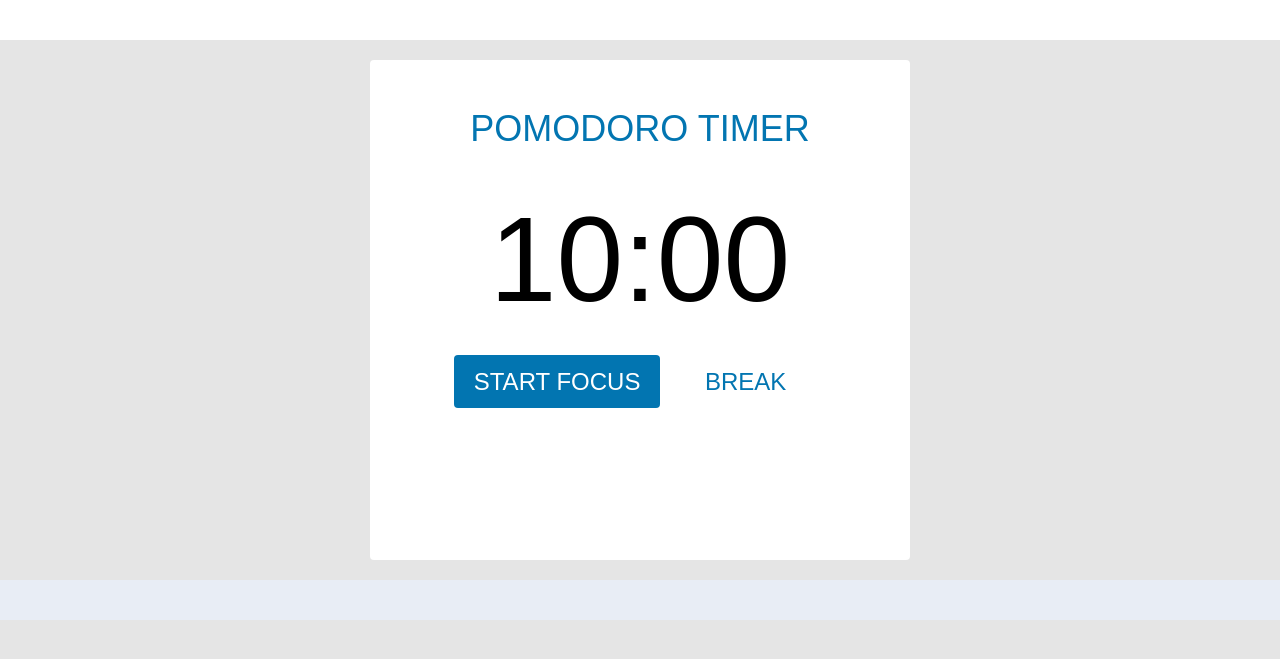
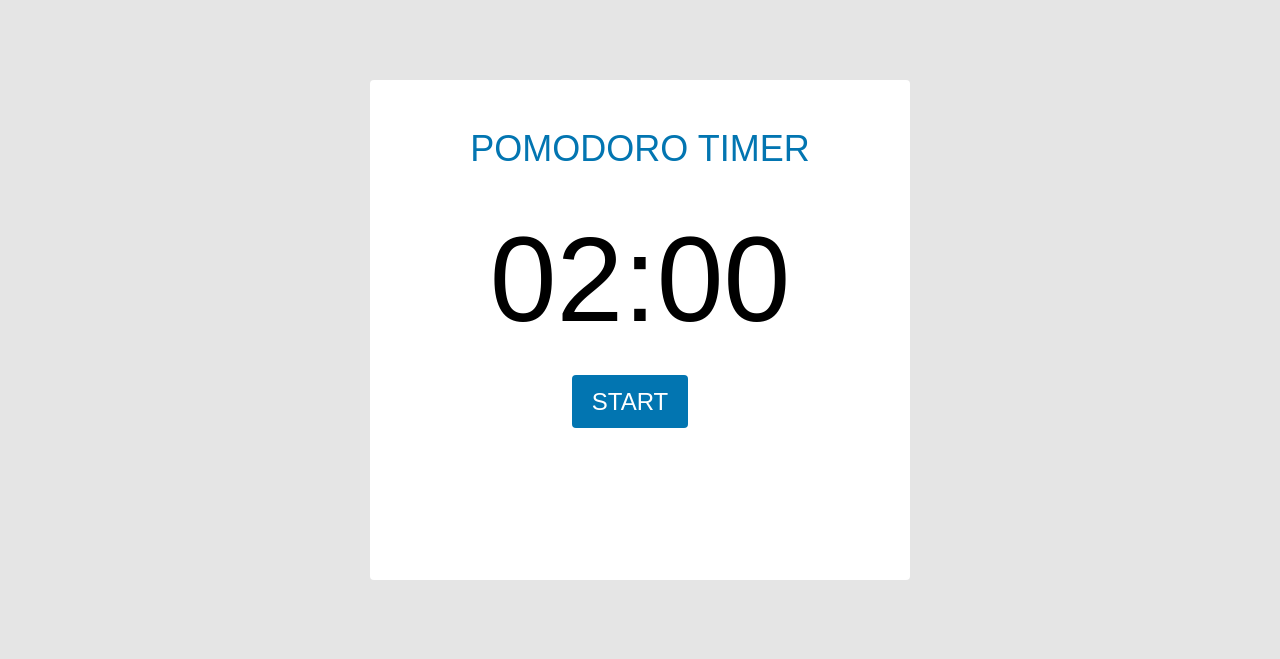
Before and after one commit to kahliliman/pomodoro-timer, a Flask app: page / in a window 1280 px wide. Shown: the top 659 px of the page. Run offline with Flask 2, Linux system fonts and the light colour scheme; some libraries are stand-ins or nearby versions.

Commit message:
rework basic

```diff
--- a/static/css/styles.css
+++ b/static/css/styles.css
@@ -5,10 +5,11 @@
   margin: 0;
   box-sizing: inherit; }
 
-  body {
-    box-sizing: border-box; }
+body {
+	box-sizing: border-box;
+}
 
-  body {
+body {
     font-family: 'Gotham Pro', sans-serif;
     font-weight: 400;
     color: #777;
@@ -17,25 +18,13 @@
     flex-direction: column;
 }
 
-.header {
-    height:40px;
-    background-color: #fff;
-    padding-bottom: 8   0px;
-    width: 100%;
-    margin-bottom: 20px;
-}
-
-.footer {
-    height:40px;
-    background-color: #E8EDF5;
-}
-
 .card {
     background-color: #fff;
     border-radius: 4px;
     height: 500px;
     width: 540px;
     margin: auto;
+    margin-top: 80px;
     text-align: center;
     margin-bottom: 20px;
 }
@@ -51,16 +40,15 @@
     flex:
 }
 
-#timerDisplay {
+.timer-display {
     font-size: 120px;
     font-weight: 400;
     color: #000;
     margin-bottom: 40px;
 }
 
-
 .hidden {
-    display: none;
+	display: none;
 }
 
 .primary-btn {
--- a/static/js/script.js
+++ b/static/js/script.js
@@ -1,77 +1,109 @@
-console.log('CONNECTED')
+console.log('connected');
 
+var n = 120
+var timerId
 var isCounting = false
-var timerDisplay = document.querySelector('#timerDisplay');
+// var display = document.querySelector('.display')
+var min_display = document.querySelector('.min-display')
+var sec_display = document.querySelector('.sec-display')
+var btn_start = document.querySelector('.btn-start')
+var btn_pause = document.querySelector('.btn-pause')
+var btn_resume = document.querySelector('.btn-resume')
+var btn_reset = document.querySelector('.btn-reset')
 
-// in minutes
-var pomTime = 10
+minutify(n)
 
-timerDisplay.innerHTML = pomTime < 10 ? "0" + pomTime + ":00" : pomTime + ":00";
+// display.textContent = n
+
+min = min < 10 ? "0" + min : min;
+sec = sec < 10 ? "0" + sec : sec;
+min_display.textContent = min
+sec_display.textContent = sec
+
+btn_start.textContent = 'start'
+btn_start.addEventListener('click', function(){
+	countdown(n);
+	btn_start.classList.add("hidden");
+	btn_pause.classList.remove("hidden");
+
+})
+
+btn_pause.textContent = 'pause'
+btn_pause.addEventListener('click', function(){
+	pause_countdown();
+	btn_pause.classList.add("hidden");
+	btn_resume.classList.remove("hidden");
+	btn_reset.classList.remove("hidden");
+})
+
+btn_resume.textContent = 'resume'
+btn_resume.addEventListener('click', function(){
+	countdown(current);
+	btn_resume.classList.add("hidden");
+	btn_pause.classList.remove("hidden");
+	btn_reset.classList.add("hidden");
+})
+
+btn_reset.textContent = 'reset'
+btn_reset.addEventListener('click', function(){
+	reset_countdown();
+	btn_resume.classList.add("hidden");
+	btn_pause.classList.add("hidden");
+	btn_start.classList.remove('hidden');
+	btn_reset.classList.add('hidden');
+})
 
 
-$('#pomButton').click(function(){
-    $("#pauseButton").removeClass( "hidden" );
-    $("#resetButton").removeClass( "hidden" );
-    $("#breakButton").addClass( "hidden" );
-    $("#pomButton").addClass( "hidden" );
-    isCounting = true;
-    count = pomTime*60;
-    timeID = setInterval(countdown, 1000);
 
-    function countdown(){
-        if (count >0){
-            count = count-1
-            minutes = parseInt(count / 60, 10);
-            seconds = parseInt(count % 60, 10);
+function countdown(from) {
+  current = from;
+  var current_min,current_sec = minutify(current)
+  isCounting = true
+  console.log(isCounting)
 
-            minutes = minutes < 10 ? "0" + minutes : minutes;
-            seconds = seconds < 10 ? "0" + seconds : seconds;
+  timerId = setInterval(function() {
+  	current_min,current_sec = minutify(current)
+  	min = min < 10 ? "0" + min : min;
+    sec = sec < 10 ? "0" + sec : sec;
+  	sec_display.textContent = sec
+  	min_display.textContent = min
+    // display.textContent = current
+    console.log(current)
+    if (current == 0) {
+      clearInterval(timerId);
+      isCounting = false
+      btn_pause.classList.add('hidden');
+      btn_reset.classList.remove('hidden');
+      isTimesUp = true
+  	  console.log('times up!')
+  	  alert('Times up!')
+    }
+    current--;
+  }, 1000);
 
-            timerDisplay.innerHTML = minutes + ":" + seconds;
-            console.log(count);
-        }
-        else {
-            clearTimeout(timeID);
-            isCounting = false;
-            $("#pauseButton").addClass( "hidden" );
-            $("#resetButton").addClass( "hidden" );
-            $("#breakButton").removeClass( "hidden" );
-            $("#pomButton").removeClass( "hidden" );
-        }
-    }
-});
+  return current, isCounting, current_min, current_sec;
+}
 
+function pause_countdown() {
+	clearInterval(timerId);
+	isCounting = false;
+	console.log(isCounting)
+	return isCounting;
+}
 
-$('#pauseButton').click(function(){
-    if (isCounting==true) {
-        clearTimeout(timeID);
-        $(this).text("continue");
-        isCounting=false;
-    }
-    else if (isCounting==false) {
-        $(this).text("pause");
-        isCounting=true;
-        timeID = setInterval(countdown, 1000);
-        function countdown(){
-            if (count >0){
-                count = count-1
-                minutes = parseInt(count / 60, 10);
-                seconds = parseInt(count % 60, 10);
+function reset_countdown() {
+	pause_countdown();
+	// display.textContent = n;
+  	minutify(n)
+  	min = min < 10 ? "0" + min : min;
+  	sec = sec < 10 ? "0" + sec : sec;
+  	sec_display.textContent = sec
+  	min_display.textContent = min
+  	isTimesUp = false
+}
 
-                minutes = minutes < 10 ? "0" + minutes : minutes;
-                seconds = seconds < 10 ? "0" + seconds : seconds;
-
-                timerDisplay.innerHTML = minutes + ":" + seconds;
-                console.log(count);
-            }
-            else {
-                clearTimeout(timeID);
-                isCounting = false;
-                $("#pauseButton").addClass( "hidden" );
-                $("#resetButton").addClass( "hidden" );
-                $("#breakButton").removeClass( "hidden" );
-                $("#pomButton").removeClass( "hidden" );
-            }
-        }
-    }
-});
+function minutify(num) {
+	min = Math.floor(num / 60);
+	sec = num - min * 60;
+	return min, sec
+}
--- a/templates/base.html
+++ b/templates/base.html
@@ -10,15 +10,9 @@
 </head>
 <body>
 
-    <div class="header">
-
-    </div>
 
     {% block body %} {% endblock %}
 
-    <div class="footer">
-
-    </div>
 
     <script type="text/javascript" src="{{ url_for('static', filename='js/script.js') }}"></script>
 </body>
--- a/templates/index.html
+++ b/templates/index.html
@@ -11,15 +11,20 @@
 <div class="card">
   <h1 class="card-title">pomodoro timer</h1>
 
-  <p id="timerDisplay">25:00</p>
+<!-- 		<div class="display">
+
+</div> -->
+
+<div class="timer-display">
+  <span class="min-display"></span>:<span class="sec-display"></span>
+</div>
 
   <div class="buttonRow">
-      <a href='#' id="pomButton" class="primary-btn" >start focus</a>
-      <a href='#' id="breakButton" class="secondary-btn">break</a>
-      <a href='#' id="pauseButton" class="secondary-btn hidden">pause</a>
-      <a href='#' id="resetButton" class="secondary-btn hidden">reset</a>
+  <a href="#" class="primary-btn btn-start"></a>
+  <a href="#" class="secondary-btn btn-pause hidden"></a>
+  <a href="#" class="primary-btn btn-resume hidden"></a>
+  <a href="#" class="secondary-btn btn-reset hidden"></a>
   </div>
-
 </div>
 
 {% endblock %}
```
Also changed, not shown: notes.md (added, +37 -0 lines), app.py (line endings or trailing spaces).
